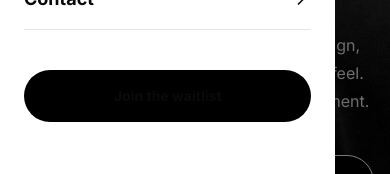
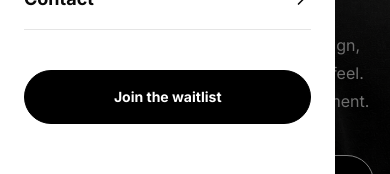
Before and after one commit to smitsavjani17-lgtm/thesoulstore, a Next.js app: page / in a window 390 px wide. Both pictures are taken after a click on the button "Open menu". Shown: the part 419-593 px from the top of the page. Built offline with nearby package versions, Linux system fonts and the light colour scheme.

Commit message:
mobile button update

```diff
--- a/src/app/page.tsx
+++ b/src/app/page.tsx
@@ -240,9 +240,9 @@ export default function Home() {
             <a
               href="#waitlist"
               onClick={() => setMobileMenuOpen(false)}
-              className="mt-10 inline-flex w-full items-center justify-center rounded-full bg-black px-6 py-4 text-sm font-bold text-white"
+              className="mt-10 inline-flex w-full items-center justify-center rounded-full border border-black !bg-black px-6 py-4 text-sm font-bold !text-white transition hover:!bg-neutral-800 hover:!text-white"
             >
-              Join the waitlist
+              <span className="!text-white">Join the waitlist</span>
             </a>
           </div>
         </div>
```
